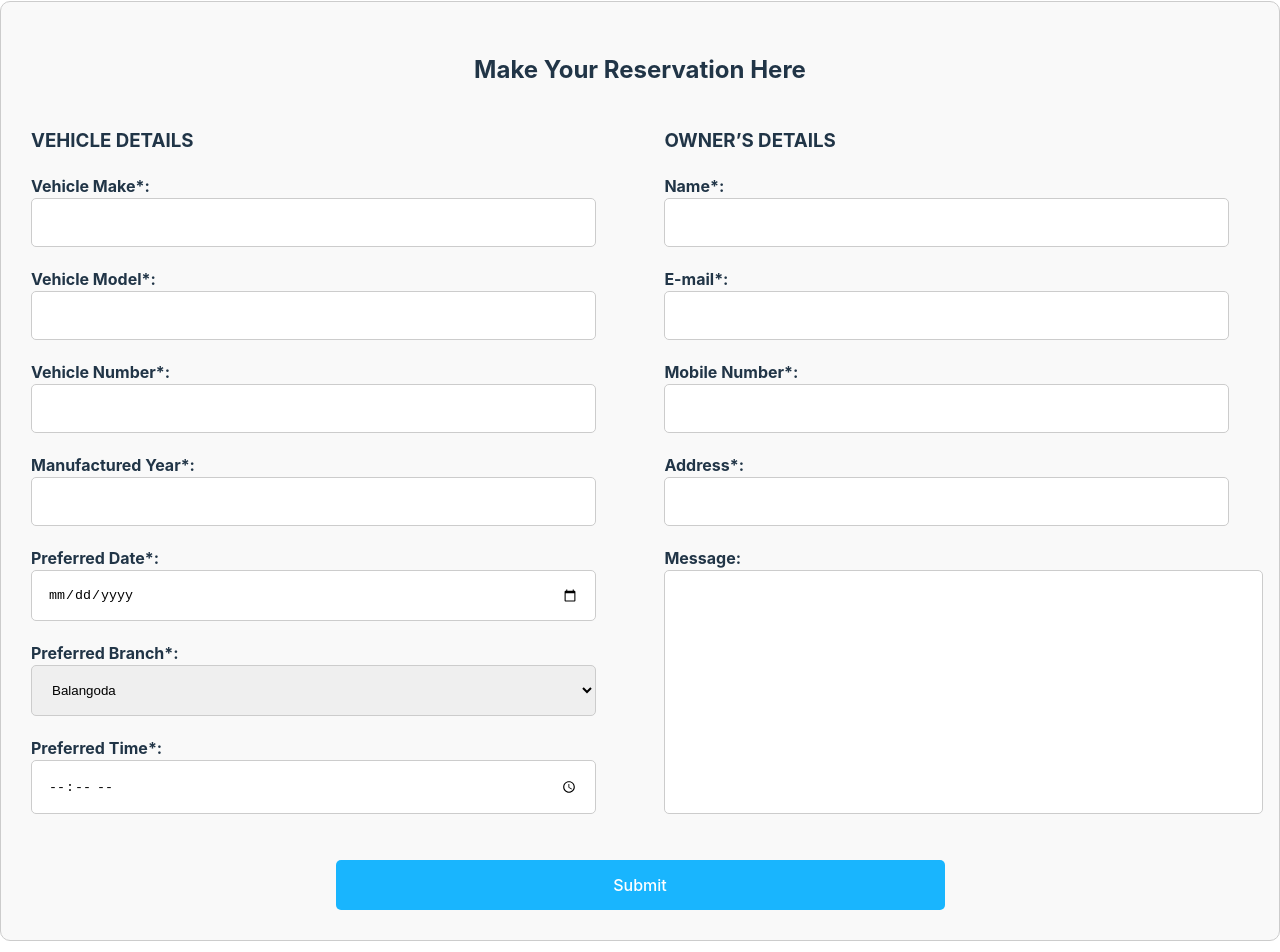
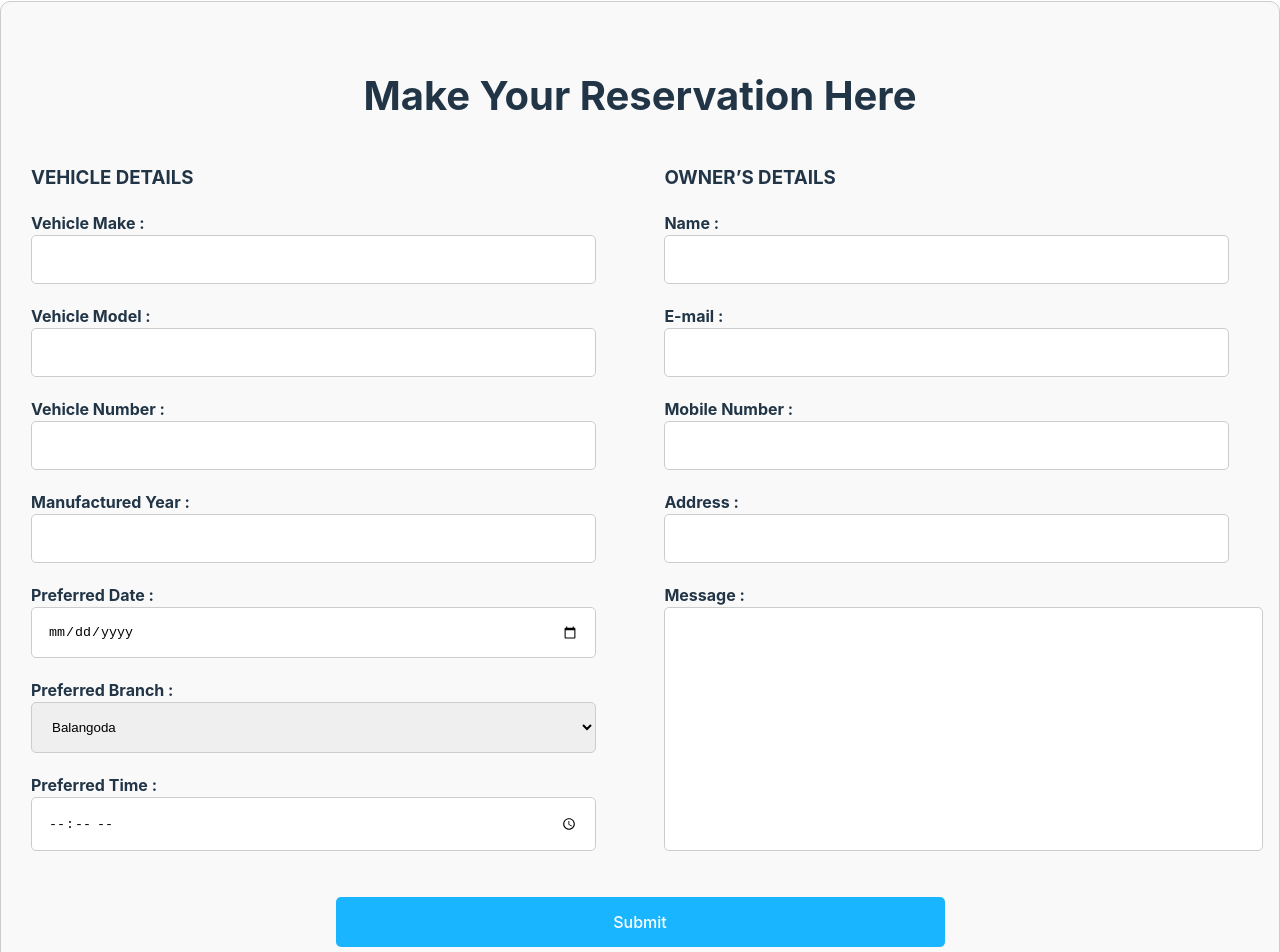
Before and after one commit to YaseeRathnayaka/De-Manager, a React (Vite) app in the folder client/: page / in a window 1280 px wide. Shown: the part 2131-3083 px from the top of the page. Built offline with nearby package versions, Linux system fonts and the light colour scheme.

Commit message:
small changes

```diff
--- a/client/src/Pages/ThirdPage.jsx
+++ b/client/src/Pages/ThirdPage.jsx
@@ -37,27 +37,27 @@ const ThirdPage = () => {
             <div style={styles.section}>
                 <h3>VEHICLE DETAILS</h3>
                 <label style={styles.label}>
-                    Vehicle Make*:
+                    Vehicle Make :
                     <input type="text" name="vehicleMake" value={formData.vehicleMake} onChange={handleChange} required style={styles.input} />
                 </label>
                 <label style={styles.label}>
-                    Vehicle Model*:
+                    Vehicle Model :
                     <input type="text" name="vehicleModel" value={formData.vehicleModel} onChange={handleChange} required style={styles.input} />
                 </label>
                 <label style={styles.label}>
-                    Vehicle Number*:
+                    Vehicle Number :
                     <input type="text" name="vehicleNumber" value={formData.vehicleNumber} onChange={handleChange} required style={styles.input} />
                 </label>
                 <label style={styles.label}>
-                    Manufactured Year*:
+                    Manufactured Year :
                     <input type="text" name="manufacturedYear" value={formData.manufacturedYear} onChange={handleChange} required style={styles.input} />
                 </label>
                 <label style={styles.label}>
-                    Preferred Date*:
+                    Preferred Date :
                     <input type="date" name="preferredDate" value={formData.preferredDate} onChange={handleChange} required style={styles.input} />
                 </label>
                 <label style={styles.label}>
-                    Preferred Branch*:
+                    Preferred Branch :
                     <select name="preferredBranch" value={formData.preferredBranch} onChange={handleChange} required style={styles.input}>
                         <option value="">Balangoda</option>
                         <option value="">Kurunegala</option>
@@ -65,7 +65,7 @@ const ThirdPage = () => {
                     </select>
                 </label>
                 <label style={styles.label}>
-                    Preferred Time*:
+                    Preferred Time :
                     <input type="time" name="preferredTime" value={formData.preferredTime} onChange={handleChange} required style={styles.input} />
                 </label>
             </div>
@@ -73,23 +73,23 @@ const ThirdPage = () => {
             <div style={styles.section}>
                 <h3>OWNER’S DETAILS</h3>
                 <label style={styles.label}>
-                    Name*:
+                    Name :
                     <input type="text" name="name" value={formData.name} onChange={handleChange} required style={styles.input} />
                 </label>
                 <label style={styles.label}>
-                    E-mail*:
+                    E-mail :
                     <input type="email" name="email" value={formData.email} onChange={handleChange} required style={styles.input} />
                 </label>
                 <label style={styles.label}>
-                    Mobile Number*:
+                    Mobile Number :
                     <input type="tel" name="mobileNumber" value={formData.mobileNumber} onChange={handleChange} required style={styles.input} />
                 </label>
                 <label style={styles.label}>
-                    Address*:
+                    Address :
                     <input type="text" name="address" value={formData.address} onChange={handleChange} required style={styles.input} />
                 </label>
                 <label style={{ ...styles.label, ...styles.fullWidth }}>
-                    Message:
+                    Message :
                     <textarea name="message" value={formData.message} onChange={handleChange} style={styles.textarea} />
                 </label>
             </div>
@@ -160,7 +160,8 @@ const styles = {
     header: {
         textAlign: 'center',
         marginBottom: '20px',
-        flex: '0 0 100%'
+        flex: '0 0 100%',
+        fontSize:'40px',
     }
 };
 
```
